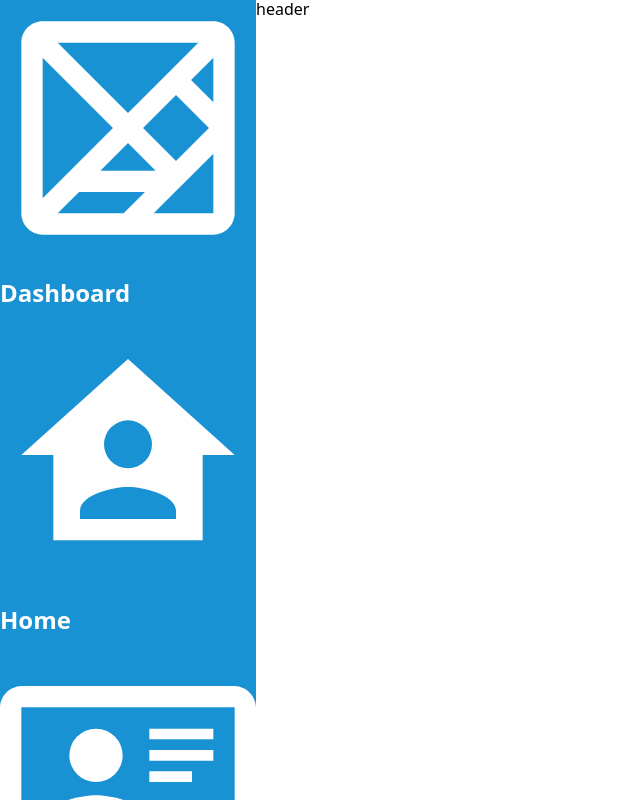
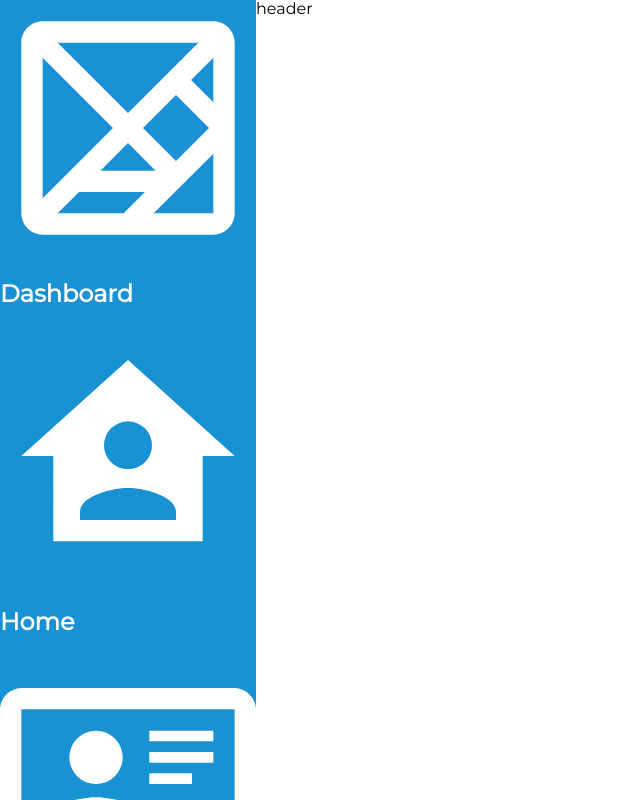
Before and after one commit to derekwhayes/admin-dashboard, a website: page index.html in a window 1280 px wide. Shown: the top 800 px of the page, without its empty margins (0-640 px from the left). Drawn offline with nearby package versions, Linux system fonts and the light colour scheme.

Commit message:
Add custom font

```diff
--- a/styles/style.css
+++ b/styles/style.css
@@ -1,3 +1,9 @@
+@font-face {
+    font-family: montserrat;
+    src: local(Montserrat-Regular);
+    src: url(../fonts/Montserrat-Regular.ttf);
+}
+
 :root {
     --header-cards: #fff;
     --sidebar: #1992D4;
@@ -8,6 +14,7 @@
 body {
     display: grid;
     grid-template-columns: 1fr 4fr;
+    font-family: montserrat;
 }
 
 /* HEADER */
```
Also changed, not shown: fonts/Montserrat-Regular.ttf (added), images/icons/tangram.svg (deleted).
